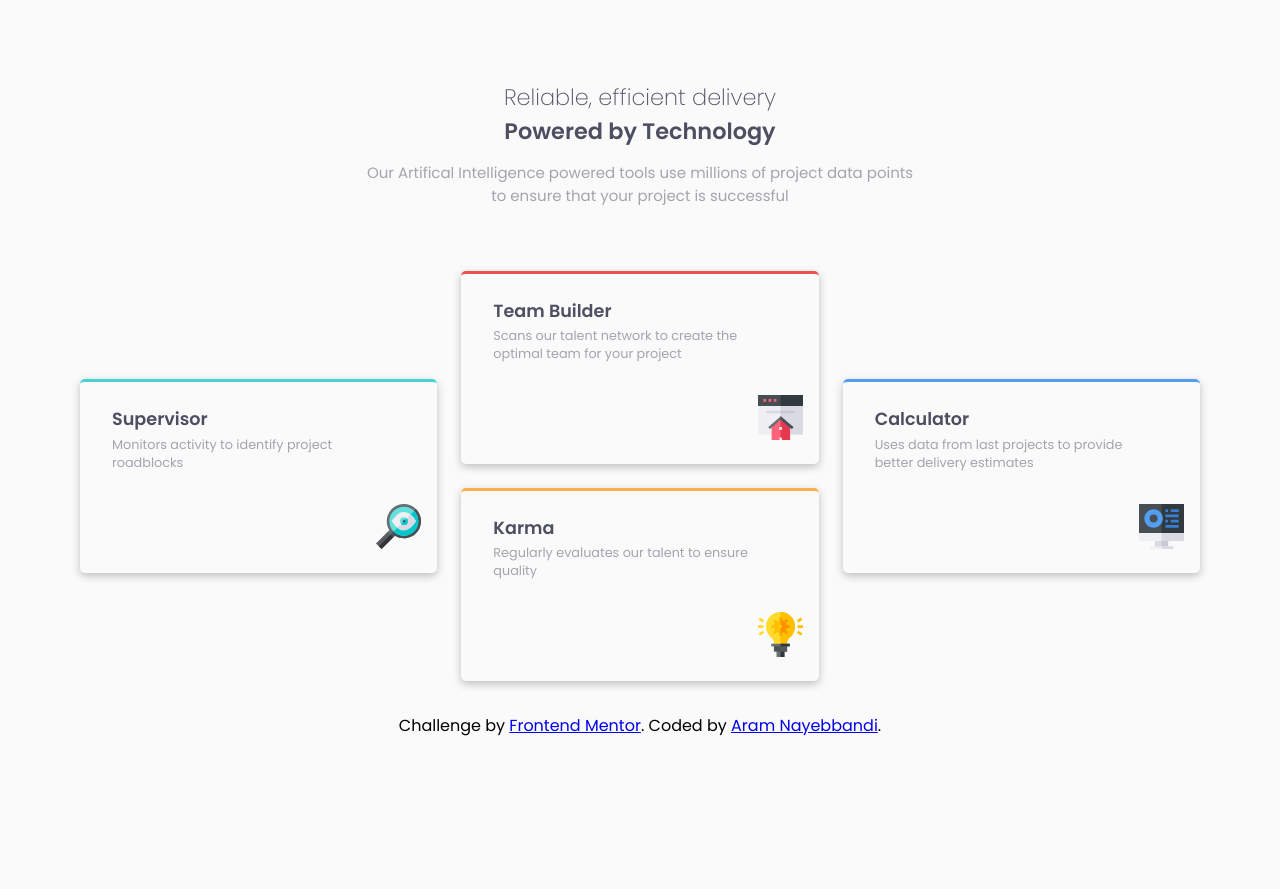
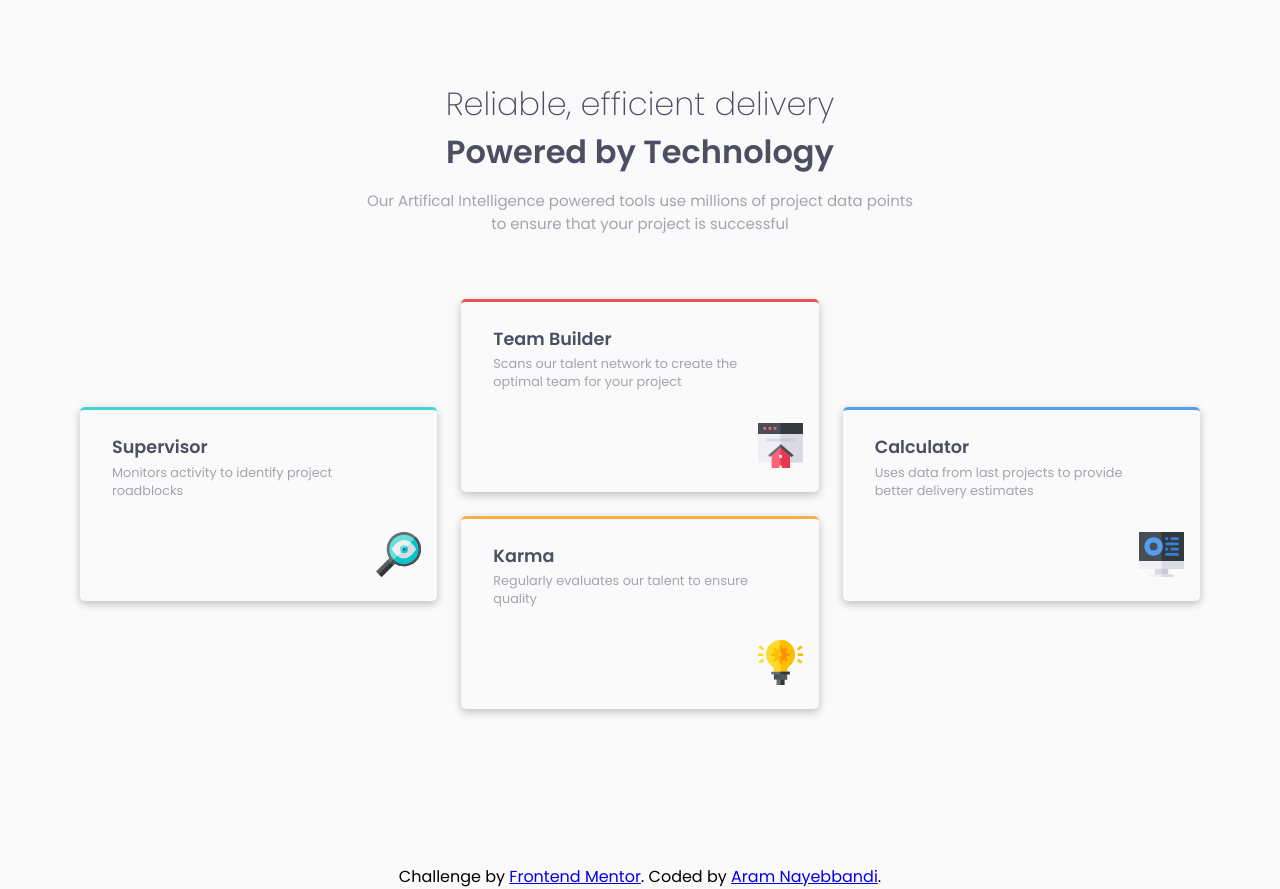
Before and after one commit to devaramnye/four-card-section, a plain HTML site: page index.html in a window 1280 px wide. Before the commit the page ends 800 px from the top, so only its background shows below. Drawn offline with Linux system fonts and the light colour scheme.

Commit message:
finish README.md and last fixes

```diff
--- a/styles.css
+++ b/styles.css
@@ -42,6 +42,7 @@ main {
   display: flex;
   flex-direction: column;
   align-items: center;
+  min-height: 100vh;
   padding: 2rem;
 }
 
@@ -199,4 +200,9 @@ img {
   .container__p {
     width: 65%;
   }
+
+  .heading__p--size { font-size: 2rem; }
+
+  .heading__h--size { font-size: 2rem;}
+
 }
```
Also changed, not shown: screenshot.png (added), 2 other files.
